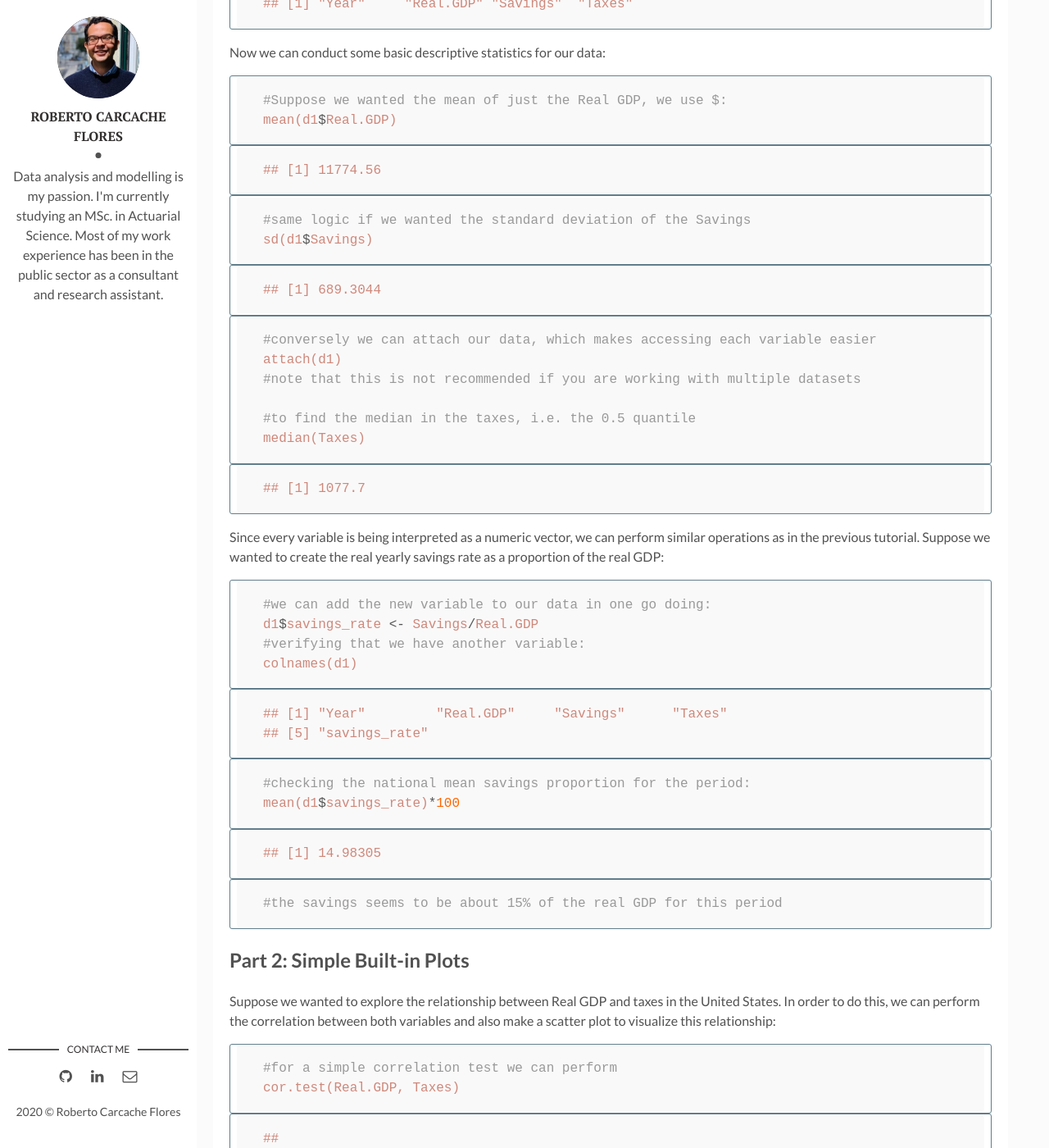
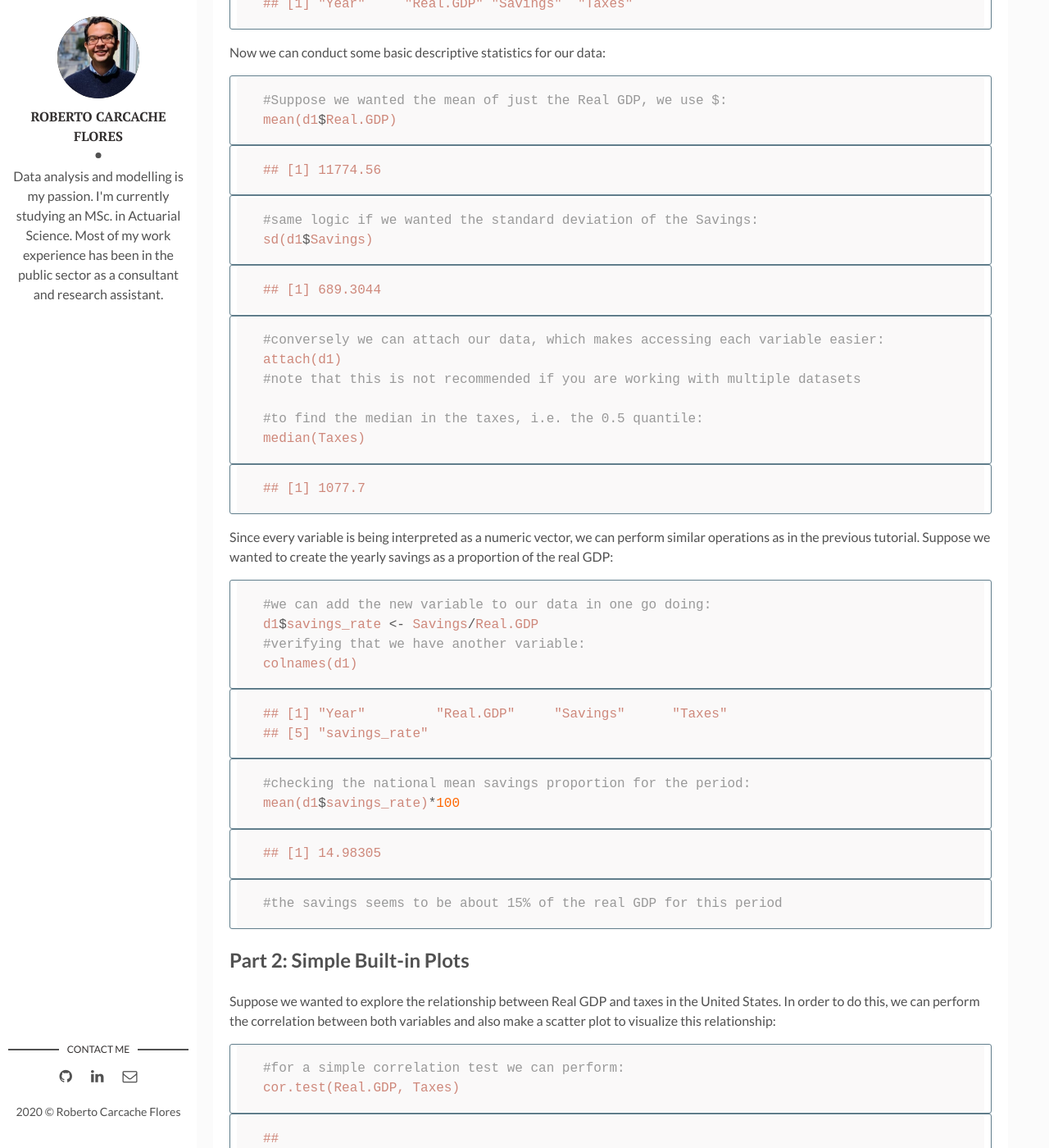
Before and after one commit to rcarcacheflores/Research, a Jekyll site: the page built from _posts/2020-10-1-post3.md, in a window 1280 px wide and 1400 px high, scrolled down 1741 px. Shown: the whole window at 82% size. Built offline with Jekyll 4.4.1, drawn with Linux system fonts in a browser that asks for light colours; some of the changed text lies outside the part shown.

Commit message:
Update 2020-10-1-post3.md

````diff
--- a/_posts/2020-10-1-post3.md
+++ b/_posts/2020-10-1-post3.md
@@ -20,9 +20,9 @@
 “USA\_data.csv”. This database compiles three variables for the years
 1984-2014, espressed in billions USD: Real GDP, Savings, and Taxes. The data was collected from [FRED](https://fred.stlouisfed.org)
 and was used in a SEM model I performed a few years ago. The first step is to download
-the data from my Research repository (the link is on the github icon and the
-folder is called databases) and then load it to R.  Make sure the folder
-you place your downloaded file matches your directory in R:
+the data from my Research repository. The link is on the github icon at tbe bottom and the
+folder is called databases. To load it to R, make sure the folder
+you place your downloaded file matches your working directory:
 
 ``` r
 #just checking our current directory:
@@ -76,18 +76,18 @@
     ## [1] 11774.56
 
 ``` r
-#same logic if we wanted the standard deviation of the Savings
+#same logic if we wanted the standard deviation of the Savings:
 sd(d1$Savings)
 ```
 
     ## [1] 689.3044
 
 ``` r
-#conversely we can attach our data, which makes accessing each variable easier
+#conversely we can attach our data, which makes accessing each variable easier:
 attach(d1)
 #note that this is not recommended if you are working with multiple datasets
 
-#to find the median in the taxes, i.e. the 0.5 quantile
+#to find the median in the taxes, i.e. the 0.5 quantile:
 median(Taxes)
 ```
 
@@ -95,7 +95,7 @@
 
 Since every variable is being interpreted as a numeric vector, we can
 perform similar operations as in the previous tutorial. Suppose we
-wanted to create the real yearly savings rate as a proportion of the
+wanted to create the yearly savings as a proportion of the
 real GDP:
 
 ``` r
@@ -128,7 +128,7 @@
 visualize this relationship:
 
 ``` r
-#for a simple correlation test we can perform
+#for a simple correlation test we can perform:
 cor.test(Real.GDP, Taxes)
 ```
 
@@ -149,10 +149,10 @@
 #This clearly makes sense from a national accounts perspective
 ```
 
-Now we can do a basic plot, recalling that our database is still “attached”
+Now we can do a basic plot, recalling that our database is still “attached”:
 
 ``` r
-#we can use the built-in plot function to generate the most basic scatterplot
+#we can use the built-in plot function to generate the most basic scatterplot:
 plot(Taxes, Real.GDP)
 ```
 ![scatter plot 1]({{site.baseurl}}/assets/img/post3_p1.png)
@@ -163,10 +163,12 @@
 ``` r
 #just performing an initial linear regression of taxes explaining GDP:
 reg <- lm(d1$Real.GDP ~ d1$Taxes)
+
 #changing point shape to filled circles (pch = 19) and adding a title:
 plot(Taxes, Real.GDP, main = "Relationship between taxes and real GDP in the US",
      xlab = "Taxes in billions USD", ylab = "Real GDP in billions USD",
      pch = 19, col="midnightblue")
+
 #adding our trend line to the plot
 abline(reg, col = "firebrick", lwd=2)
 ```
@@ -188,7 +190,7 @@
 worked on:
 
 ``` r
-#we call for the package using library(), make sure it is installed first
+#we call for the package using library(), make sure it is installed first:
 library(ggplot2)
 #the base code for a ggplot2 scatter plot would be:
 ggplot(d1,aes(x=Taxes,y=Real.GDP))+geom_point(col="midnightblue")
@@ -202,9 +204,10 @@
 objects and configure them as we go along:
 
 ``` r
-#first we will save the plot above and call it p1
+#first we will save the plot above and call it p1:
 p1 <- ggplot(d1,aes(x=Taxes,y=Real.GDP))+geom_point(col="midnightblue", size=1.5)
-#now we will customize this plot and add our trendline along with other nice elements
+
+#now we will customize this plot and add our trendline along with other nice elements:
 p1 + geom_smooth(method = lm,se=FALSE, col="firebrick", size=1.2)+
 ylab(c("Real GDP in billions USD"))+xlab(c("Taxes in billions USD"))+
 ggtitle(c("Relationship between taxes and real GDP in the US"))
@@ -227,6 +230,7 @@
 p2 <- p1 + geom_smooth(method = lm,se=FALSE, col="firebrick", size=1.2)+
 ylab(c("Real GDP in billions(USD)"))+ xlab(c("Taxes in billions(USD)"))+
 labs(title="Relationship between taxes and real GDP in the US (1984-2014)", caption = "Source: FRED")
+
 #the syntax is similar so we just call our second plot and add the theme
 p2+theme_economist()
 ```
````
